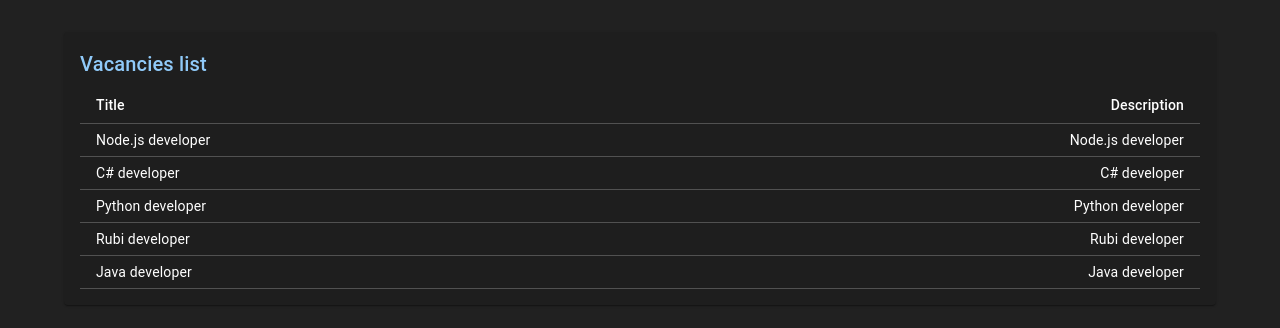
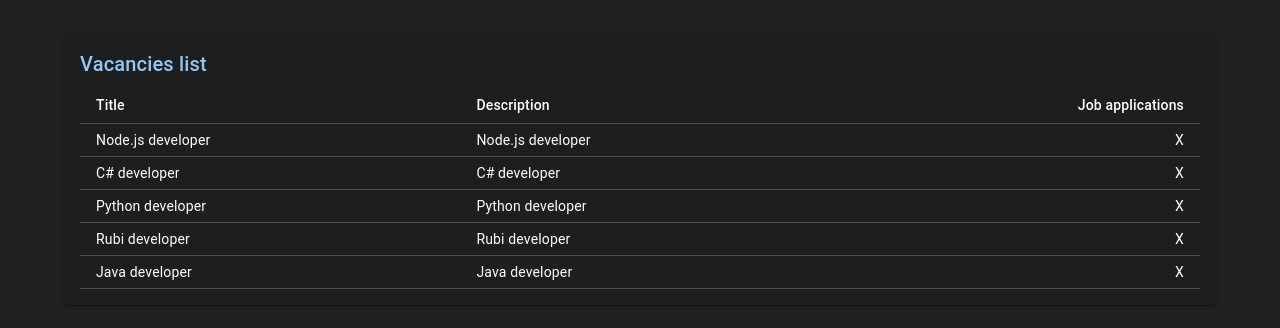
Before and after one commit to sychova/job-hub, a React (Create React App) app in the folder client/: page / in a window 1280 px wide. Shown: the top 328 px of the page. Built offline with nearby package versions, Linux system fonts and the light colour scheme.

Commit message:
feature: add column for number of applications

```diff
--- a/client/src/components/Vacancies.tsx
+++ b/client/src/components/Vacancies.tsx
@@ -31,14 +31,16 @@ export default function Vacancies() {
         <TableHead>
           <TableRow>
             <TableCell>Title</TableCell>
-            <TableCell align="right">Description</TableCell>
+            <TableCell>Description</TableCell>
+            <TableCell align="right">Job applications</TableCell>
           </TableRow>
         </TableHead>
         <TableBody>
           {rows.map((row) => (
             <TableRow key={row.id}>
               <TableCell>{row.title}</TableCell>
-              <TableCell align="right">{row.description}</TableCell>
+              <TableCell>{row.description}</TableCell>
+              <TableCell align="right">X</TableCell>
             </TableRow>
           ))}
         </TableBody>
```
